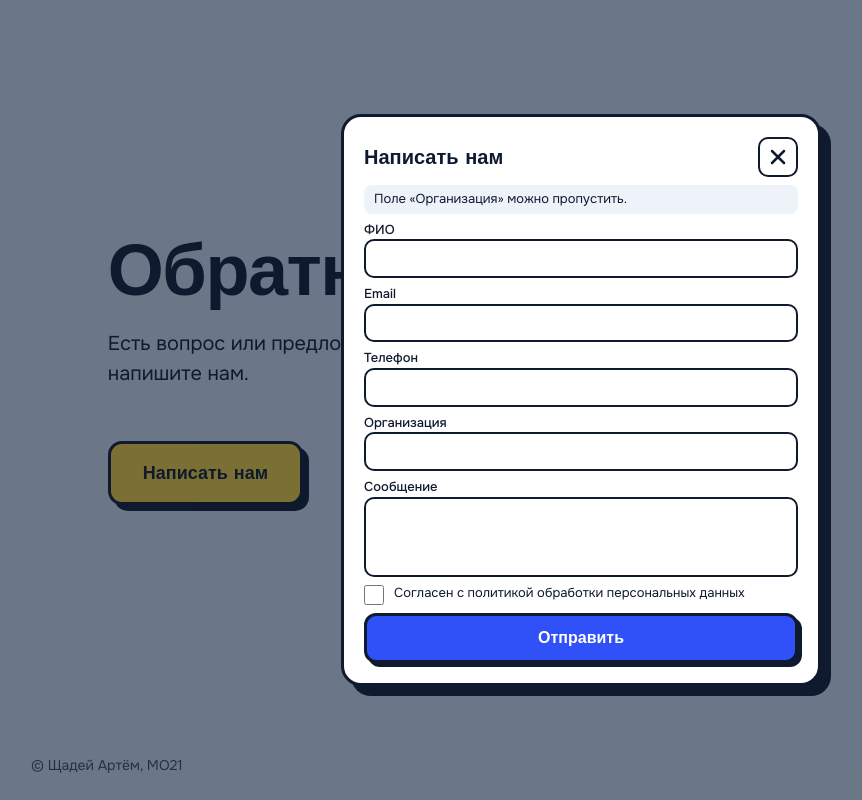
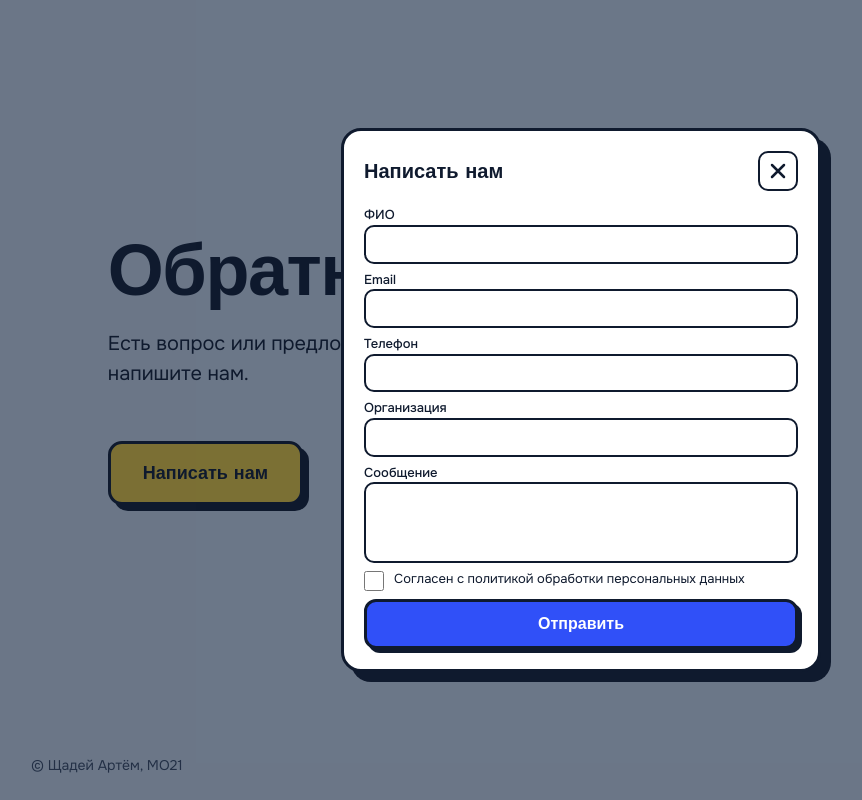
Before and after one commit to destinnnyyy/web8, a plain HTML site: page index.html in a window 1280 px wide. Both pictures are taken after a click on the button "Написать нам". Shown: the whole page, without its empty margins (59-921 px from the left). Drawn offline with Linux system fonts and the light colour scheme; a web font is replaced by a local one.

Commit message:
Add files via upload

```diff
--- a/index.html
+++ b/index.html
@@ -32,7 +32,7 @@
                 </button>
             </div>
 
-            <p class="status" id="form-status" role="status" data-kind="hint">Поле «Организация» можно пропустить.</p>
+            <p class="status" id="form-status" role="status" data-kind="hint"></p>
 
             <label class="field">
                 <span>ФИО</span>
@@ -50,7 +50,7 @@
             </label>
             <label class="field">
                 <span>Организация</span>
-                <input type="text" name="organization" autocomplete="organization" maxlength="120">
+                <input type="text" name="organization" autocomplete="organization" required maxlength="120">
             </label>
             <label class="field field--grow">
                 <span>Сообщение</span>
--- a/script.js
+++ b/script.js
@@ -4,13 +4,13 @@
     "use strict";
 
     // Замените YOUR_FORM_ID на идентификатор формы из личного кабинета formcarry.com
-    const ENDPOINT = "https://formcarry.com/s/EAIyrmhZri2";
+    const ENDPOINT = "https://formcarry.com/s/YOUR_FORM_ID";
     const STORAGE_KEY = "feedback-form-draft";
     const POPUP_HASH = "#feedback";
     const TEXT_FIELDS = ["fullName", "email", "phone", "organization", "message"];
 
     const MESSAGES = {
-        hint: "Поле «Организация» можно пропустить.",
+        hint: "",
         pending: "Отправляем…",
         success: "Готово! Сообщение отправлено.",
         error: "Не отправлено. Проверьте соединение и повторите."
--- a/style.css
+++ b/style.css
@@ -178,6 +178,11 @@ body {
     line-height: 1.3;
 }
 
+.status:empty {
+    min-height: 0;
+    padding: 0;
+}
+
 .status[data-kind="pending"] {
     background: var(--hint-bg);
     font-weight: 500;
```
